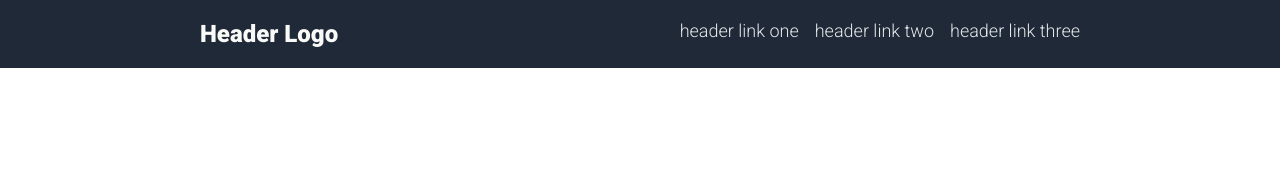
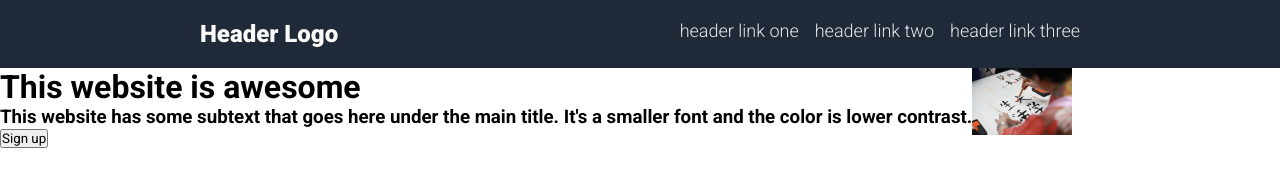
Before and after one commit to CeciliaRava1/template-landing-page-0.1, a plain HTML site: page index.html in a window 1280 px wide. Drawn offline with Linux system fonts and the light colour scheme.

Commit message:
feat: Modify 'index.html' to complete the section 'home

```diff
--- a/index.html
+++ b/index.html
@@ -24,14 +24,27 @@
         </div>
     </div>
 
+    <div class="home">
+        <div class="container-home">
+            <div class="container-home-item1">
+                <h1>This website is awesome</h1>
+                <h3>
+                    This website has some subtext that goes here under the main title. It's a smaller font and
+                    the color is lower contrast.
+                </h3>
+                <button>Sign up</button>
+            </div>
+            <div class="container-home-item2">
+                <img src="img/japan_image.jpg" alt="japan girl image">
+            </div>
+        </div>
+    </div>
 
 
 
 
 
-    <div class="home">
 
-    </div>
 
     <div class="pictures">
 
--- a/style.css
+++ b/style.css
@@ -4,6 +4,8 @@
     font-family: "Roboto", sans-serif;
 }
 
+
+/* HEADER SECTION */
 .header {
     padding: 20px 200px;
     background-color: #1F2937;
@@ -22,3 +24,12 @@ ul{
     color: #E5E7EB;
     display: flex;
 }
+
+/* HOME SECTION */
+img{
+    width: 100px;
+}
+
+.container-home{
+    display: flex;
+}
```
Also changed, not shown: img/japan_image.jpg (added), 1 other file.
